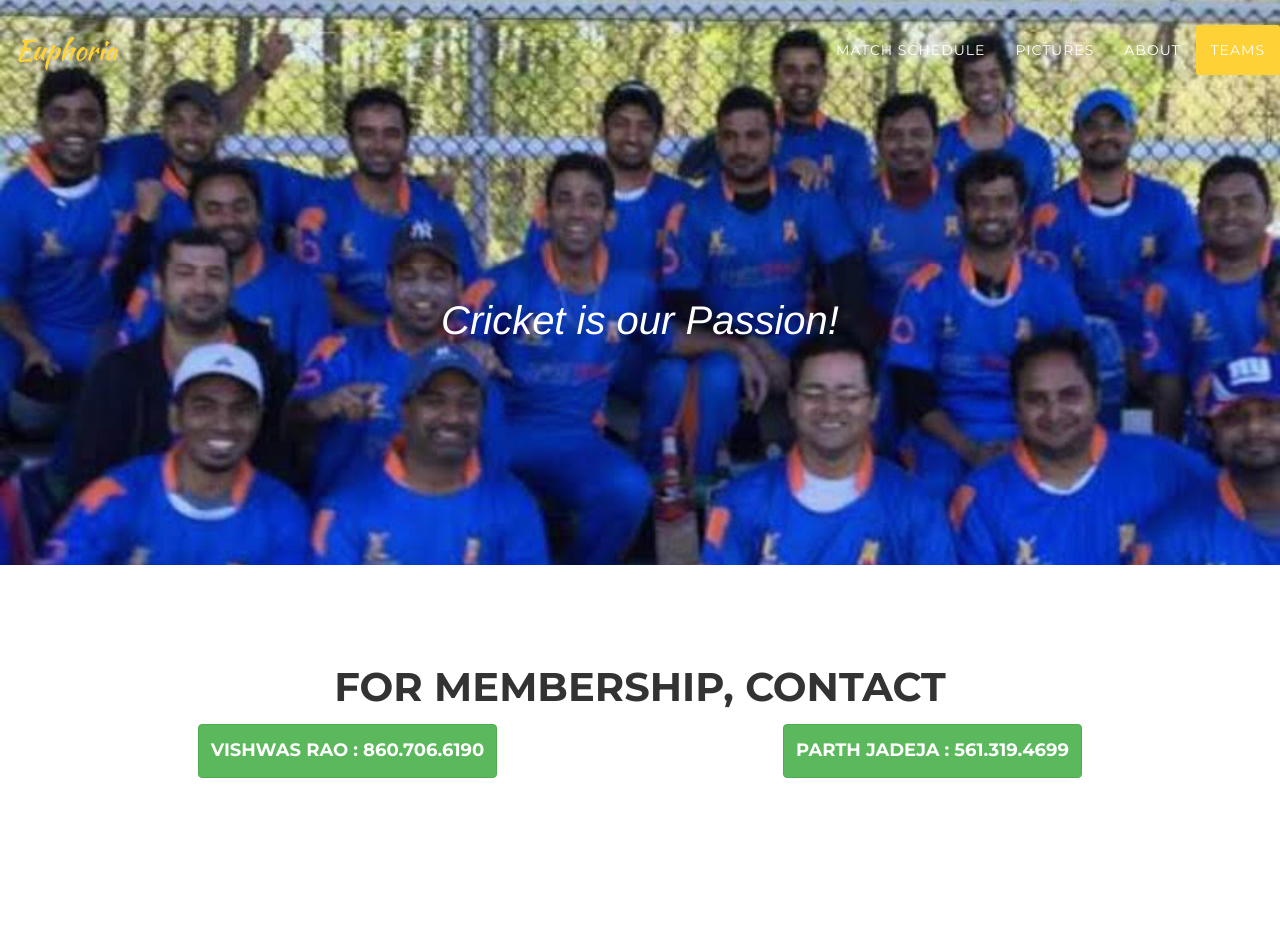
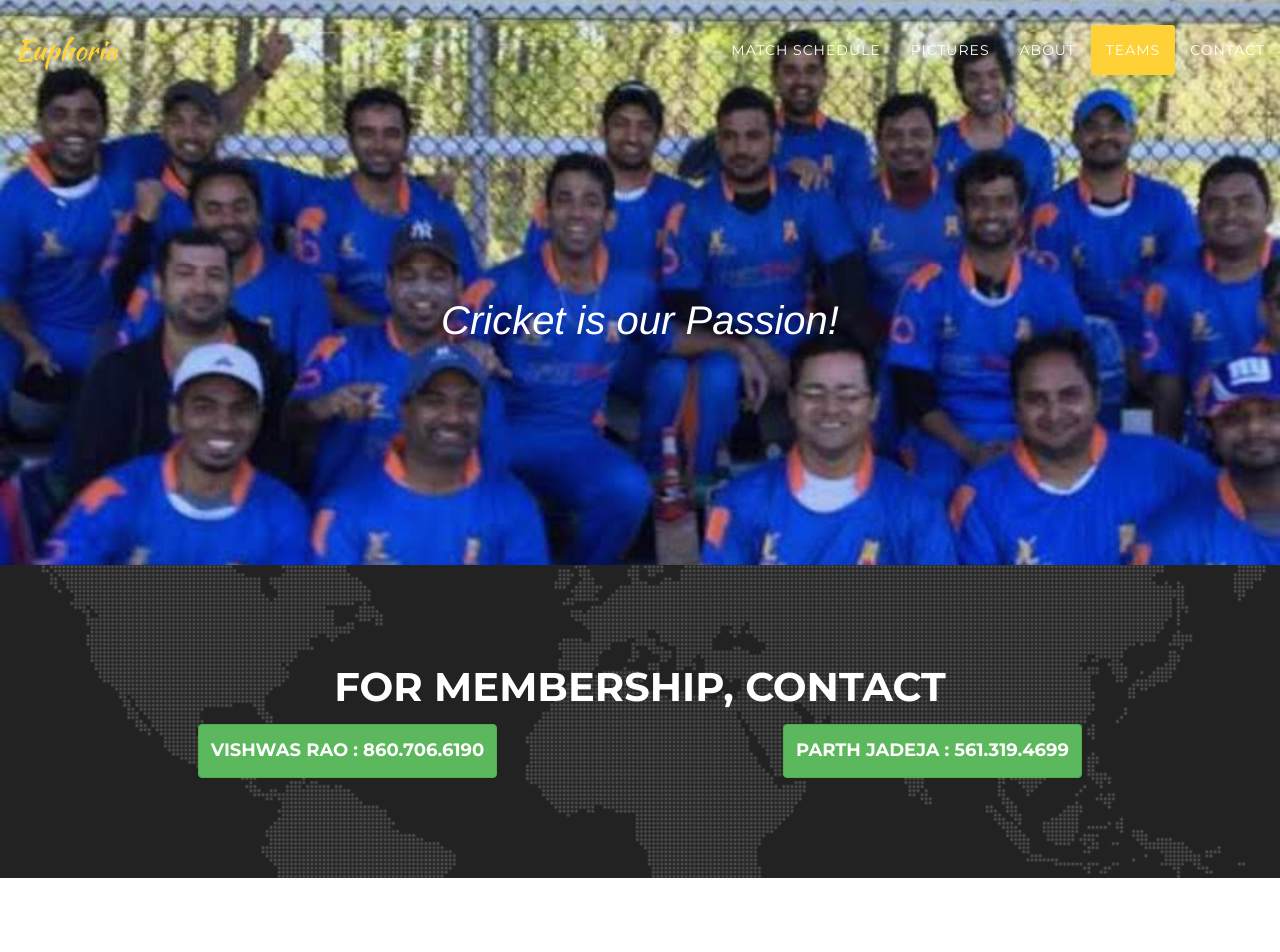
Before and after one commit to euphoriacricket/euphoria-website, a website: page src/views/index.html in a window 1280 px wide. Shown: the top 952 px of the page. Drawn offline with nearby package versions, Linux system fonts and the light colour scheme; files that its build step writes are made by us from their sources; files whose address does not match are found by name; a web font is replaced by a local one.

Commit message:
Update index.html

```diff
--- a/src/views/index.html
+++ b/src/views/index.html
@@ -68,9 +68,9 @@
                     <li>
                         <a class="page-scroll" href="#team">Teams</a>
                     </li>
-                    <!-- <li>
+                    <li>
                         <a class="page-scroll" href="#contact">Contact</a>
-                    </li> -->
+                    </li>
                 </ul>
             </div>
             <!-- /.navbar-collapse -->
@@ -90,7 +90,7 @@
 
 
     <!-- Contact Section -->
-    <section id="schedule">
+    <section id="contact">
         <div class="container">
             <div class="row">
                 <div class="col-lg-12 text-center">
```
